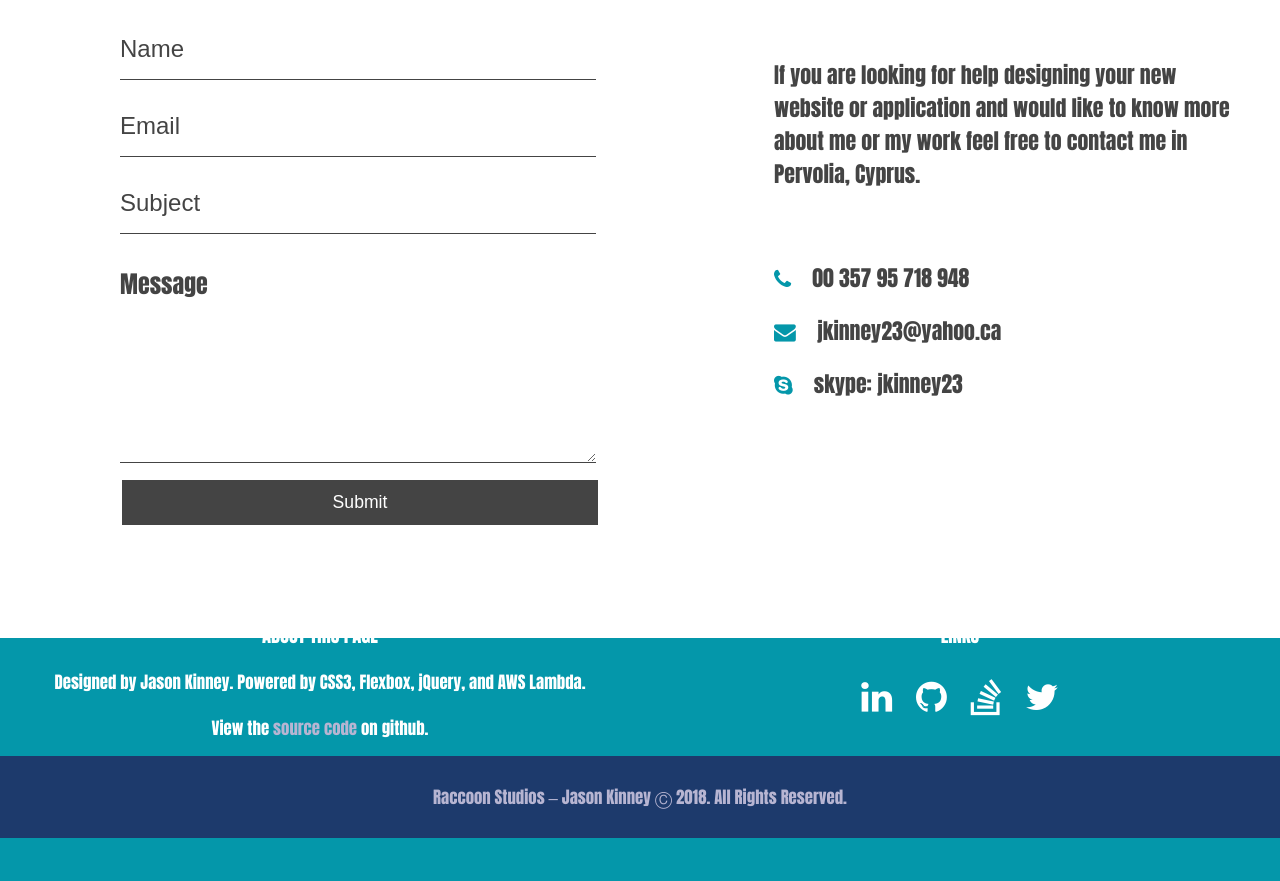
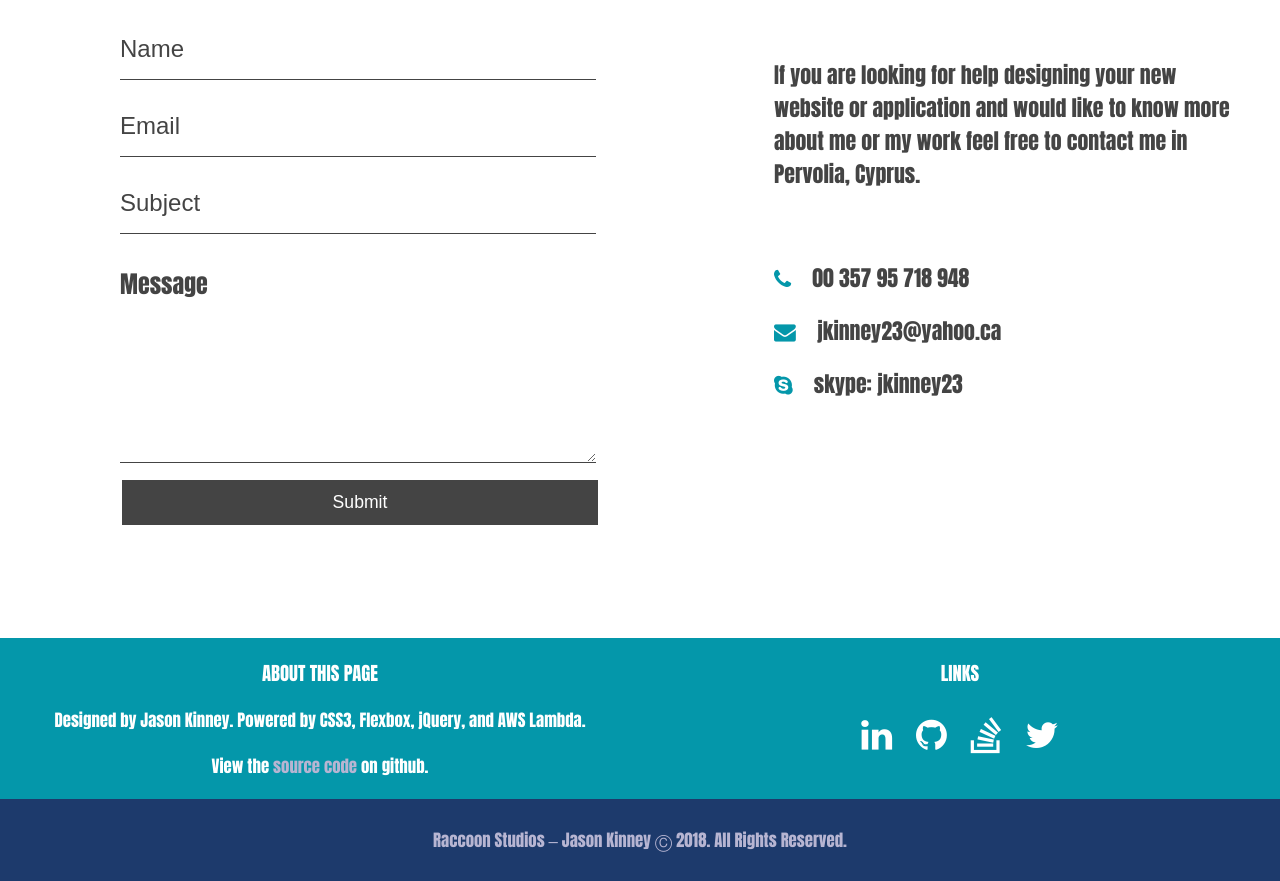
Before and after one commit to jkinney23/portfolio, a plain HTML site: page index.html in a window 1280 px wide. Shown: the part 1607-2488 px from the top of the page. Before the commit the page ends 2445 px from the top, so only its background shows below. Drawn offline with nearby package versions, Linux system fonts and the light colour scheme.

Commit message:
fix footer margin

```diff
--- a/css/style.css
+++ b/css/style.css
@@ -291,7 +291,6 @@ body {
 
 .footer {
     padding-top: 12px;
-    margin-top: -48px;
 }
 
 @media (min-width: 700px) {
@@ -301,7 +300,7 @@ body {
 }
 
 .footer-content {
-    height: 154px;
+    min-height: 154px;
     text-align: center;
     flex: 1;
 }
```
